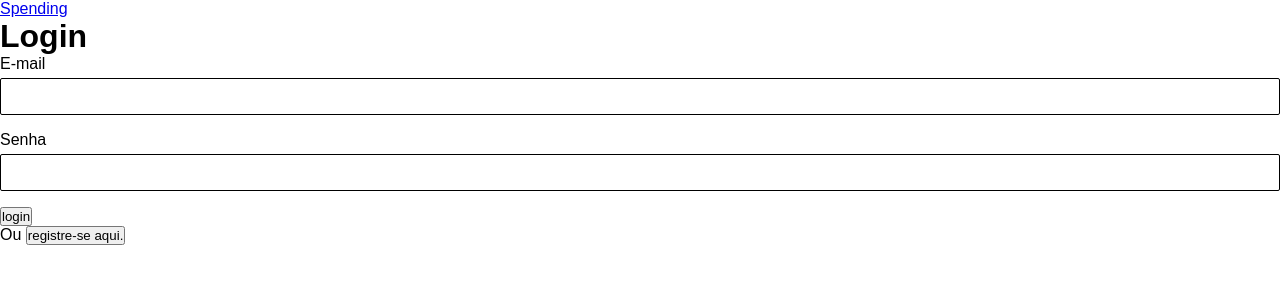
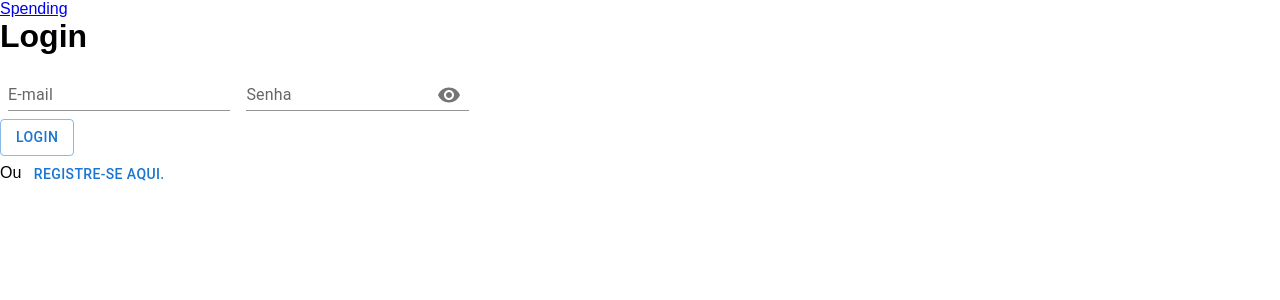
Before and after one commit to TioCleber/spending, a React (Create React App) app: page / in a window 1280 px wide. Shown: the top 300 px of the page. Built offline with nearby package versions, Linux system fonts and the light colour scheme.

Commit message:
feat: added components material-ui to register and login

```diff
--- a/src/components/Inputs/Input.tsx
+++ /dev/null
@@ -1,39 +0,0 @@
-import './style.css'
-
-interface InputsProps {
-  name: string
-  type?: string
-  label?: string
-  state: object
-  setState: React.Dispatch<React.SetStateAction<any>>
-  value: any
-}
-
-export const Input = ({
-  name,
-  label,
-  type,
-  state,
-  setState,
-  value,
-}: InputsProps) => {
-  const handleChange = (e: React.ChangeEvent<HTMLInputElement>) => {
-    setState({ ...state, [name]: e.target.value })
-  }
-
-  return (
-    <>
-      <label className="label-custom" htmlFor={name}>
-        {label}
-
-        <input
-          className="input-custom"
-          type={type || 'text'}
-          value={value || ''}
-          name={name}
-          onChange={handleChange}
-        />
-      </label>
-    </>
-  )
-}
--- /dev/null
+++ b/src/components/Inputs/InputPassword.tsx
@@ -0,0 +1,56 @@
+import {
+  FormControl,
+  IconButton,
+  Input,
+  InputAdornment,
+  InputLabel,
+} from '@mui/material'
+import { useChangeValues } from '../../hooks/useChangeValues'
+import { useShowPassword } from '../../hooks/useShowPassword'
+import { Visibility, VisibilityOff } from '@mui/icons-material'
+
+interface InputsProps {
+  name: string
+  label?: string
+  state: object
+  setState: React.Dispatch<React.SetStateAction<any>>
+  value: any
+}
+
+export const InputPassword = ({
+  name,
+  state,
+  setState,
+  value,
+  label,
+}: InputsProps) => {
+  const { handleChange } = useChangeValues()
+  const { showPassword, handleShowPassword } = useShowPassword()
+
+  return (
+    <>
+      <FormControl sx={{ m: 1, width: '25ch' }} variant="standard">
+        <InputLabel>{label}</InputLabel>
+        <Input
+          type={showPassword ? 'text' : 'password'}
+          onChange={(e) =>
+            handleChange({
+              e,
+              name,
+              state,
+              setState,
+            })
+          }
+          value={value}
+          endAdornment={
+            <InputAdornment position="end">
+              <IconButton onClick={handleShowPassword}>
+                {showPassword ? <VisibilityOff /> : <Visibility />}
+              </IconButton>
+            </InputAdornment>
+          }
+        />
+      </FormControl>
+    </>
+  )
+}
--- /dev/null
+++ b/src/components/Inputs/InputText.tsx
@@ -0,0 +1,39 @@
+import { FormControl, Input, InputLabel } from '@mui/material'
+import { useChangeValues } from '../../hooks/useChangeValues'
+
+interface InputsProps {
+  name: string
+  state: object
+  setState: React.Dispatch<React.SetStateAction<any>>
+  value: any
+  label: string
+}
+
+export const InputText = ({
+  name,
+  state,
+  setState,
+  value,
+  label,
+}: InputsProps) => {
+  const { handleChange } = useChangeValues()
+
+  return (
+    <>
+      <FormControl sx={{ m: 1, width: '25ch' }} variant="standard">
+        <InputLabel>{label}</InputLabel>
+        <Input
+          onChange={(e) =>
+            handleChange({
+              e,
+              name,
+              state,
+              setState,
+            })
+          }
+          value={value}
+        />
+      </FormControl>
+    </>
+  )
+}
--- a/src/components/Inputs/style.css
+++ /dev/null
@@ -1,13 +0,0 @@
-.label-custom {
-  display: block;
-  margin: 0 0 16px;
-}
-
-.input-custom {
-  display: block;
-  width: 100%;
-  padding: 10px 5px;
-  margin: 5px 0 0;
-  border: 1px solid;
-  border-radius: 2px;
-}
--- a/src/components/Register/Register.tsx
+++ b/src/components/Register/Register.tsx
@@ -1,199 +1,93 @@
-import {
-  IconButton,
-  InputAdornment,
-  Modal,
-  OutlinedInput,
-  TextField,
-} from '@mui/material'
-import { Close, Visibility, VisibilityOff } from '@mui/icons-material'
+import { Box, Button, Modal } from '@mui/material'
+import { Close } from '@mui/icons-material'
 import { useRegister } from '../../hooks/useRegister'
-import { useState } from 'react'
-import { useChangeValues } from '../../hooks/useChangeValues'
+import { InputPassword } from '../Inputs/InputPassword'
+import { InputText } from '../Inputs/InputText'
+import { useModal } from '../../hooks/useModal'
 
 const Register = () => {
   const { register, setRegister } = useRegister()
-  const { handleChange } = useChangeValues()
-  const [open, setOpen] = useState(false)
-
-  const handleModal = () => {
-    setOpen(!open)
-  }
-
-  console.log(register)
+  const { handleOpenModal, open } = useModal()
 
   return (
     <section>
       <div>
         <p>
-          Ou <button onClick={handleModal}>registre-se aqui.</button>
+          Ou{' '}
+          <Button onClick={handleOpenModal} variant="text">
+            registre-se aqui.
+          </Button>
         </p>
       </div>
 
-      <Modal open={open}>
-        <div
-          style={{
+      <Modal
+        sx={{
+          display: 'flex',
+          justifyContent: 'center',
+          alignItems: 'center',
+        }}
+        open={open}
+      >
+        <Box
+          sx={{
             background: '#fff',
+            width: 500,
           }}
         >
           <div>
-            <button onClick={handleModal}>
+            <Button onClick={handleOpenModal} variant="text">
               <Close />
-            </button>
+            </Button>
           </div>
 
           <div>
-            <TextField
-              id="standard-textarea"
-              label="Multiline Placeholder"
-              placeholder="Placeholder"
-              multiline
-              maxRows={1}
-              variant="standard"
+            <InputText
+              label="Nome"
               name="firstName"
+              setState={setRegister}
+              state={register}
               value={register.firstName}
-              onChange={(e) =>
-                handleChange({
-                  e,
-                  name: 'firstName',
-                  state: register,
-                  setState: setRegister,
-                })
-              }
             />
 
-            <TextField
-              id="standard-textarea"
-              label="Multiline Placeholder"
-              placeholder="Placeholder"
-              multiline
-              maxRows={1}
-              variant="standard"
+            <InputText
+              label="Sobrenome"
+              name="lastName"
+              setState={setRegister}
+              state={register}
               value={register.lastName}
-              onChange={(e) =>
-                handleChange({
-                  e,
-                  name: 'lastName',
-                  state: register,
-                  setState: setRegister,
-                })
-              }
             />
           </div>
 
-          <TextField
-            id="standard-textarea"
-            label="Multiline Placeholder"
-            placeholder="Placeholder"
-            multiline
-            maxRows={1}
-            variant="standard"
+          <InputText
+            label="E-mail"
+            name="email"
+            setState={setRegister}
+            state={register}
             value={register.email}
-            onChange={(e) =>
-              handleChange({
-                e,
-                name: 'email',
-                state: register,
-                setState: setRegister,
-              })
-            }
           />
 
           <div>
-            <OutlinedInput
-              id="outlined-adornment-password"
-              type={false ? 'text' : 'password'}
-              endAdornment={
-                <InputAdornment position="end">
-                  <IconButton
-                    aria-label="toggle password visibility"
-                    // onClick={handleClickShowPassword}
-                    // onMouseDown={handleMouseDownPassword}
-                    edge="end"
-                  >
-                    {true ? <VisibilityOff /> : <Visibility />}
-                  </IconButton>
-                </InputAdornment>
-              }
-              label="Password"
+            <InputPassword
+              label="Senha"
+              name="password"
+              setState={setRegister}
+              state={register}
+              value={register.password}
             />
 
-            <OutlinedInput
-              id="outlined-adornment-password"
-              type={false ? 'text' : 'password'}
-              endAdornment={
-                <InputAdornment position="end">
-                  <IconButton
-                    aria-label="toggle password visibility"
-                    // onClick={handleClickShowPassword}
-                    // onMouseDown={handleMouseDownPassword}
-                    edge="end"
-                  >
-                    {true ? <VisibilityOff /> : <Visibility />}
-                  </IconButton>
-                </InputAdornment>
-              }
-              label="Password"
+            <InputPassword
+              label="Confirmar senha"
+              name="confirmPassword"
+              setState={setRegister}
+              state={register}
+              value={register.confirmPassword}
             />
           </div>
 
           <div>
-            <TextField
-              id="standard-textarea"
-              label="Multiline Placeholder"
-              placeholder="Placeholder"
-              multiline
-              maxRows={1}
-              variant="standard"
-              value={register.earnings}
-              onChange={(e) =>
-                handleChange({
-                  e,
-                  name: 'earnings',
-                  state: register,
-                  setState: setRegister,
-                })
-              }
-            />
-
-            <TextField
-              id="standard-textarea"
-              label="Multiline Placeholder"
-              placeholder="Placeholder"
-              multiline
-              maxRows={1}
-              variant="standard"
-              value={register.salary}
-              onChange={(e) =>
-                handleChange({
-                  e,
-                  name: 'salary',
-                  state: register,
-                  setState: setRegister,
-                })
-              }
-            />
-
-            <TextField
-              id="standard-textarea"
-              label="Multiline Placeholder"
-              placeholder="Placeholder"
-              multiline
-              maxRows={1}
-              variant="standard"
-              value={register.moneySaved}
-              onChange={(e) =>
-                handleChange({
-                  e,
-                  name: 'moneySaved',
-                  state: register,
-                  setState: setRegister,
-                })
-              }
-            />
+            <Button variant="outlined">Cadastrar</Button>
           </div>
-
-          <button>Cadastrar</button>
-        </div>
+        </Box>
       </Modal>
     </section>
   )
--- a/src/hooks/useLogin.tsx
+++ b/src/hooks/useLogin.tsx
@@ -33,7 +33,7 @@ export const useLogin = () => {
 
   const handleLogin = async () => {
     try {
-      setLoginState((old) => ({ ...old, loading: true }))
+      setLoginState({ error: '', loading: true })
 
       await axios
         .post('https://spending-service.onrender.com/v1/pub/sessions', login)
@@ -48,6 +48,8 @@ export const useLogin = () => {
       navigate('/spending')
     } catch (err: any) {
       setLoginState({ loading: false, error: err.response.data.message })
+
+      setTimeout(() => setLoginState((old) => ({ ...old, error: '' })), 1700)
     }
   }
 
--- /dev/null
+++ b/src/hooks/useModal.tsx
@@ -0,0 +1,11 @@
+import { useState } from 'react'
+
+export const useModal = () => {
+  const [open, setOpen] = useState(false)
+
+  const handleOpenModal = () => {
+    setOpen(!open)
+  }
+
+  return { open, handleOpenModal }
+}
--- /dev/null
+++ b/src/hooks/useShowPassword.tsx
@@ -0,0 +1,11 @@
+import { useState } from 'react'
+
+export const useShowPassword = () => {
+  const [showPassword, setShowPassword] = useState(false)
+
+  const handleShowPassword = () => {
+    setShowPassword(!showPassword)
+  }
+
+  return { showPassword, handleShowPassword }
+}
--- a/src/pages/Login/Login.tsx
+++ b/src/pages/Login/Login.tsx
@@ -1,8 +1,16 @@
-import { CircularProgress } from '@mui/material'
-import { Input } from '../../components/Inputs/Input'
+import {
+  Alert,
+  Button,
+  CircularProgress,
+  FormControl,
+  Input,
+  InputLabel,
+} from '@mui/material'
 import Register from '../../components/Register/Register'
 
 import { useLogin } from '../../hooks/useLogin'
+import { InputPassword } from '../../components/Inputs/InputPassword'
+import { InputText } from '../../components/Inputs/InputText'
 
 const Login = () => {
   const { handleLogin, login, loginState, setLogin } = useLogin()
@@ -11,35 +19,44 @@ const Login = () => {
     <div>
       <h1>Login</h1>
 
+      {!loginState.error ? (
+        ''
+      ) : (
+        <div>
+          <Alert variant="filled" severity="error">
+            {loginState.error}
+          </Alert>
+        </div>
+      )}
+
       <div>
-        <Input
+        <InputText
           label="E-mail"
           name="email"
+          setState={setLogin}
           state={login}
           value={login.email}
-          setState={setLogin}
         />
 
-        <Input
+        <InputPassword
           label="Senha"
           name="password"
-          type="password"
           state={login}
+          setState={setLogin}
           value={login.password}
-          setState={setLogin}
         />
       </div>
 
       <div>
         {!loginState.loading ? (
-          <button onClick={handleLogin}>login</button>
+          <Button onClick={handleLogin} variant="outlined">
+            Login
+          </Button>
         ) : (
-          <button>
+          <Button onClick={handleLogin} variant="outlined">
             <CircularProgress />
-          </button>
+          </Button>
         )}
-
-        <p>{!loginState.error ? '' : loginState.error}</p>
       </div>
 
       <Register />
```
Also changed, not shown: src/components/Inputs/InputCurrencyValue.tsx (deleted, +0 -44 lines), src/hooks/useChangeValues.tsx (renamed from src/hooks/useChangeValues.ts).
